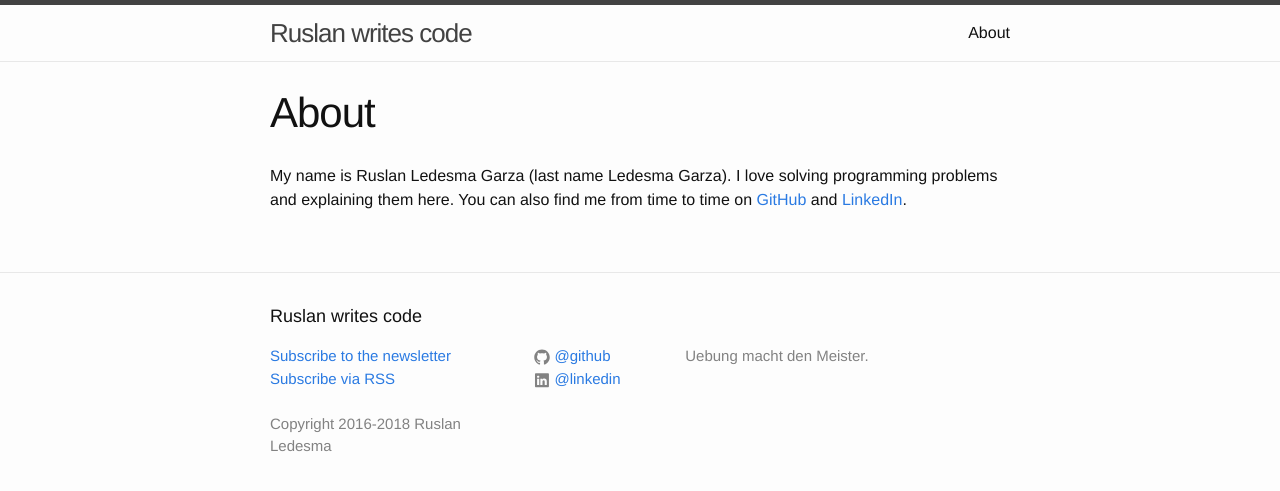
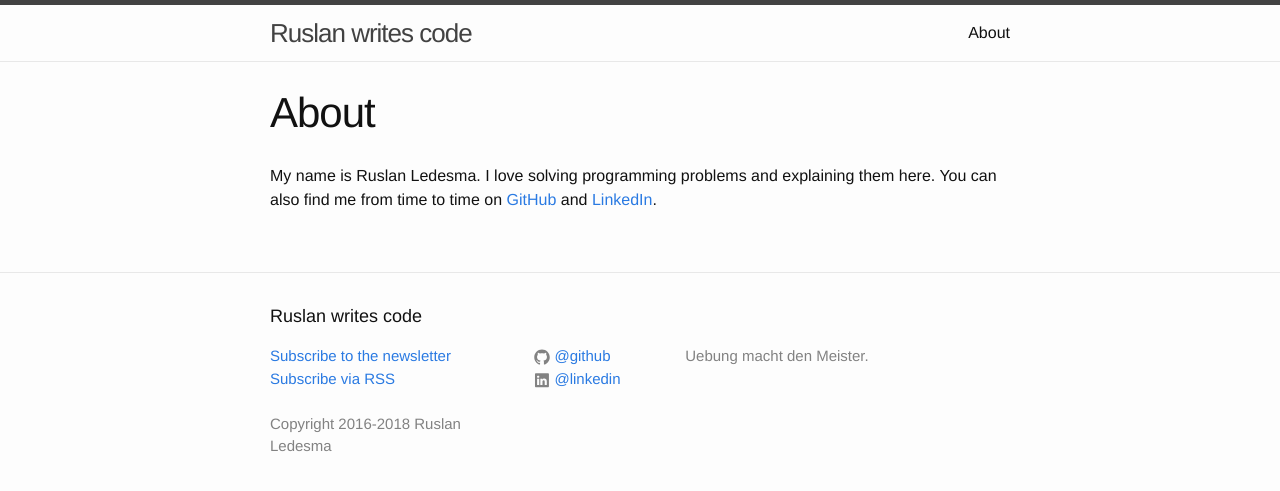
Before and after one commit to mrrusof/mrrusof.github.io, a Jekyll site: the page built from about.md, in a window 1280 px wide. Shown: the top 491 px of the page. Built offline with Jekyll 4.4.1, drawn with Linux system fonts in a browser that asks for light colours.

Commit message:
Remove second last name.

```diff
--- a/about.md
+++ b/about.md
@@ -4,7 +4,7 @@ title: About
 permalink: /about/
 ---
 
-My name is Ruslan Ledesma Garza (last name Ledesma Garza).  I love
+My name is Ruslan Ledesma.  I love
 solving programming problems and explaining them here.  You can also
 find me from time to time on <a href="https://github.com/{{
 site.github_username }}">GitHub</a> and <a
```
